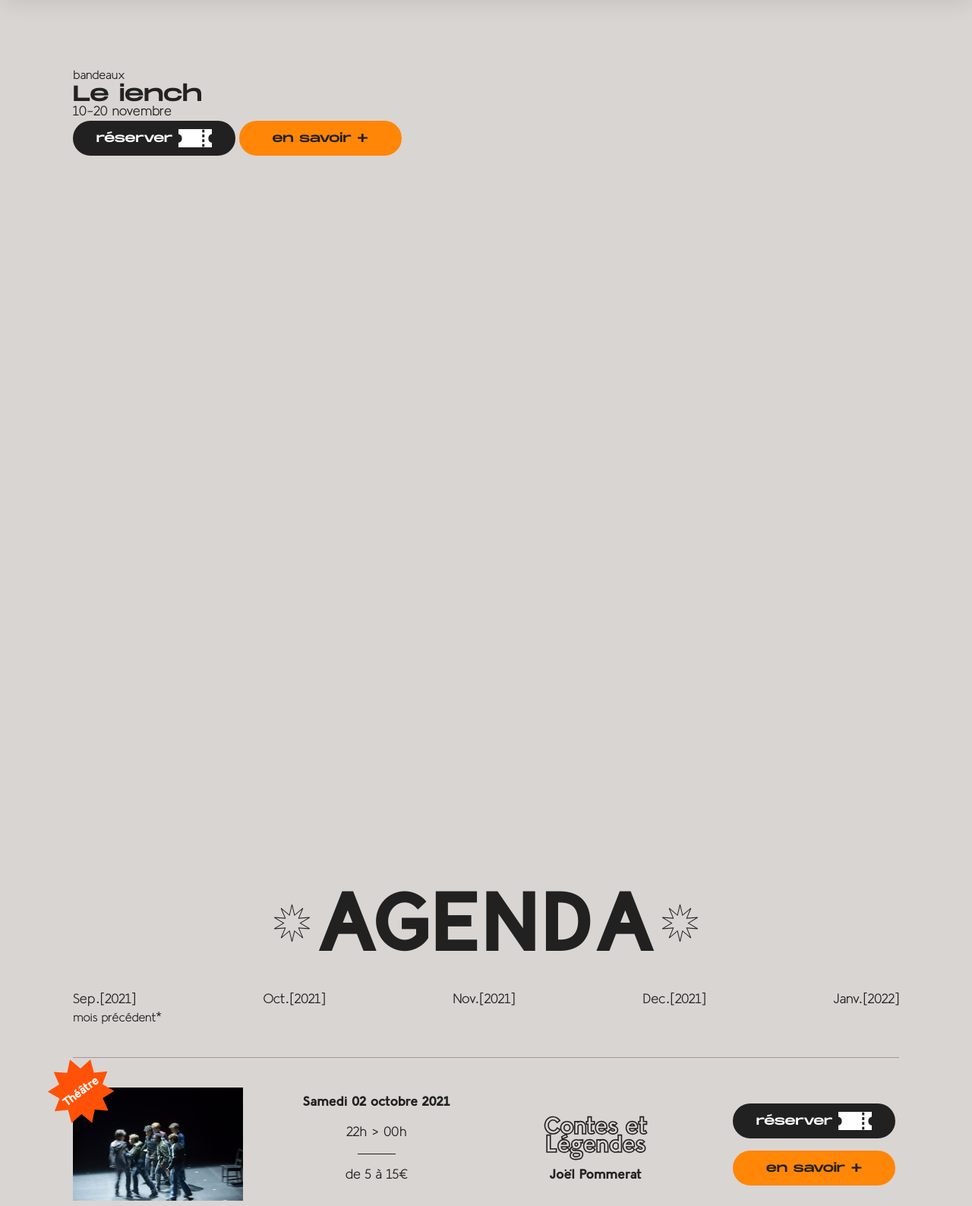
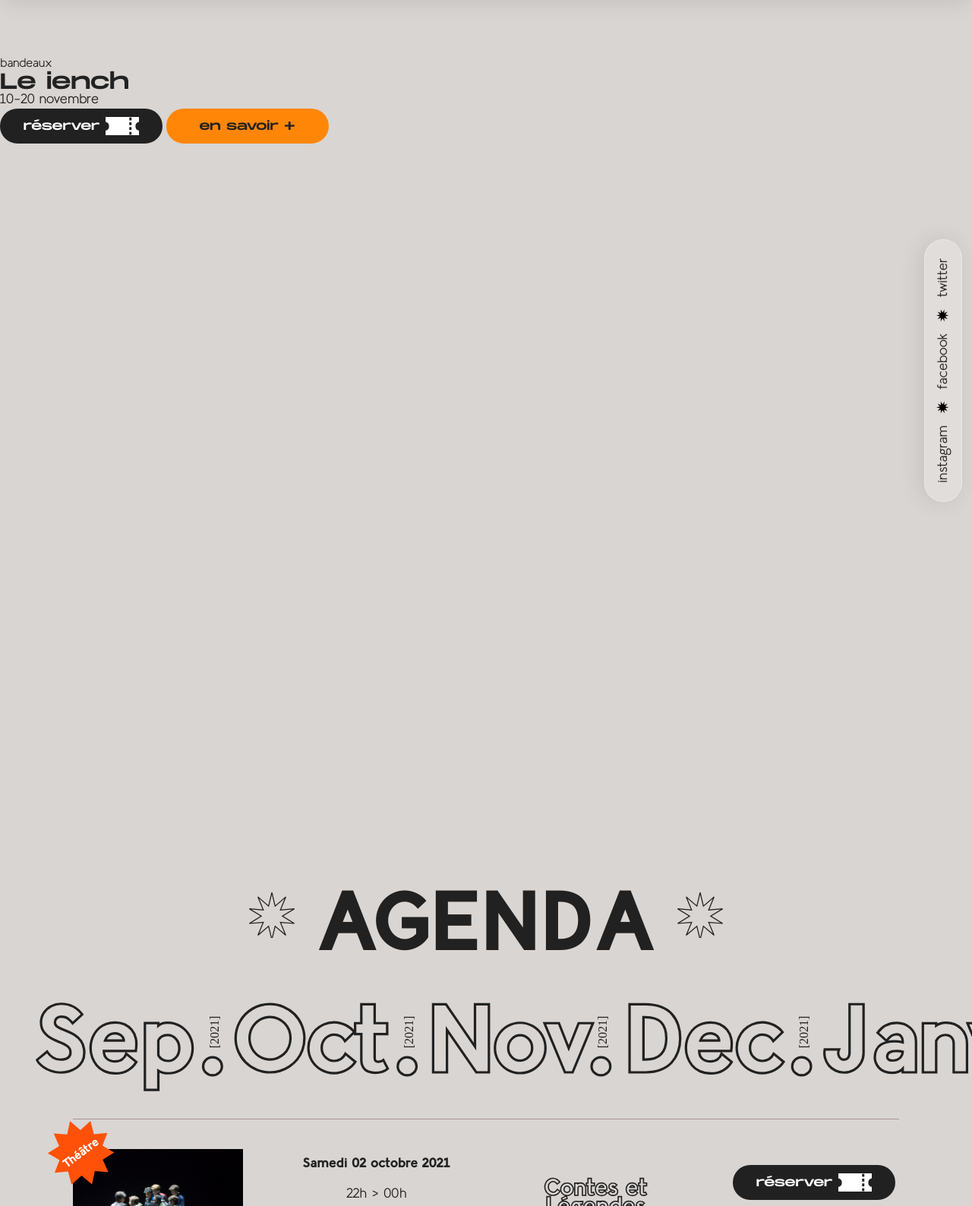
Before and after one commit to sarah-mrcrt/les_nebuleuses, a plain HTML site: page index.html in a window 1280 px wide. Shown: the part 89-1677 px from the top of the page at 76% size. Drawn offline with Linux system fonts and the light colour scheme.

Commit message:
aside + calendar

```diff
--- a/css/base/variable.css
+++ b/css/base/variable.css
@@ -9,7 +9,7 @@
 	--gris_fonce: #707070;
 	--gris_clair: #A79694;
 	/* Fonts */
-	/* --gris: #938F90;
+	/*
 	--titre: ;
 	--texte: ; */
 }
--- a/css/components/title.css
+++ b/css/components/title.css
@@ -1,27 +1,46 @@
-/*************** Textes  ***************/
-p {
-    font-size: 1.125rem;
+/***************  Fonts réactive  ***************/
+p, a, h1, h2, h3, h4, h5, h6 {
+  /* "min" = valeur minimale; "val" = valeur préférée; "max" = valeur maximale  */
+  font-size: clamp(var(--min), var(--val), var(--max));
+}
+
+/*************** Textes ***************/
+p, a {
+    --min: 1rem;
+    --val: 3.5vw;
+    --max: 1.125rem;
 }
 
 strong {
 	font-family: lilgroteskbold, Arial, sans-serif;
 }
 
-/*************** Titres  ***************/
+/*************** Titres ***************/
 h1 {
-    font-size: 7rem;
+    /* Size */
+    --min: 2rem;
+    --val: 10vw;
+    --max: 7rem;
     font-family: lilgroteskbold, Arial, sans-serif;
+    line-height: clamp(1rem, 4rem, 6rem);
     font-weight : bold;
     color: var(--noir);
     text-transform: uppercase;
     text-align: center;
     padding: 4rem;
+    position: relative;
 }
 
 h1::before, h1::after {
-    content: url(../../ressources/images/outline_star.svg);
-    margin: 10px;
-    vertical-align: 50%;
+    content:"";
+    background-image: url('../../ressources/images/outline_star.svg');
+    background-size: 60px;
+    width: 60px;
+    height: 60px;
+    background-repeat: no-repeat;
+    display: inline-block;
+    vertical-align: 25%;
+    margin: 0 30px;
 }
 
 h2 {
@@ -37,14 +56,3 @@ h4 {
     font-family: monument;
     font-size: 17px;
 }
-
-/*
-h1 {
- font-size: 5.9vw;
-}
-h2 {
- font-size: 3.0vh;
-}
-p {
- font-size: 2vmin;
-} */
--- a/css/import.css
+++ b/css/import.css
@@ -18,6 +18,5 @@
 @import url(./layout/body.css);
 @import url(./layout/header.css);
 @import url(./layout/aside.css);
-@import url(./layout/main.css);
 @import url(./layout/footer.css);
 @import url(./layout/responsive.css);
--- a/css/layout/aside.css
+++ b/css/layout/aside.css
@@ -1,21 +1,20 @@
 aside {
 	position: fixed;
-	padding: .5rem 1.5rem;
+	z-index: 1;
+	padding: .25rem 1.5rem;
 	border-radius: 30rem;
-	z-index: 0;
 	text-align: center;
-	/* Rotation */
-	transform: rotate(-90deg);
-	transform-origin: left bottom;
-	bottom: 10%;
-	right: -50%;
+	/* Rotation à 90° + changement de point d'ancrage*/
+	transform: rotate(90deg);
+	transform-origin: right top;
+	bottom: 0%;
+	right: 1%;
 	/* Glassmorphism */
-    background: rgba(255, 255, 255, 0.05);
-    border-radius: 16px;
-    box-shadow: 0 4px 30px rgba(0, 0, 0, 0.1);
-    backdrop-filter: blur(20px);
-    -webkit-backdrop-filter: blur(20px);
-    border: 1px solid rgba(255, 255, 255, 0.3);
+	background: rgba(255, 255, 255, 0.2);
+	box-shadow: 0 4px 30px rgba(0, 0, 0, 0.1);
+	backdrop-filter: blur(8.9px);
+	-webkit-backdrop-filter: blur(8.9px);
+	border: 1px solid rgba(255, 255, 255, 0.3)
 }
 
 aside ul {
@@ -25,18 +24,19 @@ aside ul {
 }
 
 aside ul li  {
-	margin: .5rem 1.5rem;
+	margin: .5rem 0;
+	transform: rotate(-180deg);
 }
 
 aside ul li:nth-child(2n):before, aside ul li:nth-child(2n):after {
-    content: "";
-	background-image: url('../../ressources/images/outline_star.svg');
-	background-size: contain;
-    margin: 10px;
-    vertical-align: 50%;
-	width: 20%;
-	height: 20%;
+    content:"";
 	display: inline-block;
+    background-image: url('../../ressources/images/fill_star.svg');
+    background-size: 16px;
+    width: 16px;
+    height: 16px;
+    background-repeat: no-repeat;
+    margin: -2px 16px;
 }
 
 aside ul li a {
--- a/css/layout/body.css
+++ b/css/layout/body.css
@@ -1,4 +1,4 @@
-/*************** Général ***************/
+/*************** Document ***************/
 * {
 	margin: 0;
 	padding: 0;
@@ -19,6 +19,7 @@ body {
 	/* max-width: 100vw; */
 }
 
+/*************** Éléments de texte ***************/
 a, ul, li {
 	text-decoration: none;
 }
@@ -29,3 +30,21 @@ img {
 	height: auto;
 	vertical-align: middle;
 }
+
+/*************** Structure & Habillage ***************/
+.container {
+	padding: 0 6rem;
+	/* width: 80%; */
+	/* Centrer le containeur sur la page */
+	margin-right: auto;
+    margin-left: auto;
+	/* background-color: rgba(251, 255, 0, 0.24); */
+}
+
+section {
+	max-width: 100vw;
+	min-height: 100vh;
+	margin: 5rem 0 5rem 0;
+	padding: 5rem 0 5rem 0;
+	/* background-color: rgba(255, 0, 0, 0.281); */
+}
--- a/css/layout/footer.css
+++ b/css/layout/footer.css
@@ -70,7 +70,7 @@ footer article:nth-child(3n) ul li a {
 
 footer img {
 	position: absolute;
-	z-index: -1;
+	z-index: 0;
 	right: 0;
 	bottom: -2rem;
 	width: 10%;
--- a/css/layout/header.css
+++ b/css/layout/header.css
@@ -1,7 +1,7 @@
 header nav {
     position: fixed;
     top: 0;
-    z-index: 2;
+    z-index: 10;
     text-align: center;
     max-width: 100%;
     width: 100%;
--- a/css/layout/main.css
+++ /dev/null
@@ -1,12 +0,0 @@
-main {
-	margin: 6rem; /* ça se fait ? */
-	/* background-color: blue; */
-}
-
-section {
-	max-width: 100vw;
-	min-height: 100vh;
-	margin: 5rem 0 5rem 0;
-	padding: 5rem 0 5rem 0;
-	/* background-color: red; */
-}
--- a/css/sections/2agenda.css
+++ b/css/sections/2agenda.css
@@ -23,12 +23,32 @@
 
 /*************** Calendrier ***************/
 #agenda #calendrier #mois {
+	padding: 3rem;
 	justify-content: space-between;
 	display: flex;
 }
 
-#agenda #calendrier span {
-	transform: rotate(90deg);
+#agenda #calendrier #mois p {
+	position: relative;
+}
+
+#agenda #calendrier #mois > p {
+	font-size: 8rem;
+	font-family: lilgroteskbold, Arial, sans-serif;
+    -webkit-text-stroke: 0.2rem;
+    -webkit-text-stroke-color: var(--noir);
+	color: transparent;
+}
+
+#agenda #calendrier #mois span {
+	font-size: initial;
+	font-family: initial;
+	-webkit-text-stroke: initial;
+	color: var(--noir);
+	position: absolute;
+	right: 0%;
+    bottom: 60%;
+	transform: rotate(-90deg);
 }
 
 /*************** Représentation ***************/
--- a/index.html
+++ b/index.html
@@ -31,9 +31,9 @@
 
         <aside>
             <ul>
+                <li><a href="#">twitter</a></li>
+                <li><a href="#">facebook</a></li>
                 <li><a href="#">instagram</a></li>
-                <li><a href="#">facebook</a></li>
-                <li><a href="#">twitter</a></li>
             </ul>
 	    </aside>
 
@@ -64,12 +64,12 @@
 						<p>Janv.<span>[2022]</span></p>
 					</div>
 
-					<div class="fleche">
-						<span>mois précédent</span>*
-					</div>
+					<!-- <div class="fleche">
+						<span>mois précédent</span>
+					</div> -->
 				</div>
 
-				<div id="representation">
+				<div id="representation" class="container">
 					<hr>
 					<article>
 						<div class="picture">
@@ -265,7 +265,7 @@
 				</div>
 			</section>
 
-			<section id="infos_pratiques">
+			<section id="infos_pratiques" class="container">
 				<!-- images + hover ? -->
 				<h1>Infos pratiques</h1>
 
```
Also changed, not shown: ressources/images/fill_star.svg (added), ressources/images/polygone.svg (renamed from ressources/images/star.svg).
